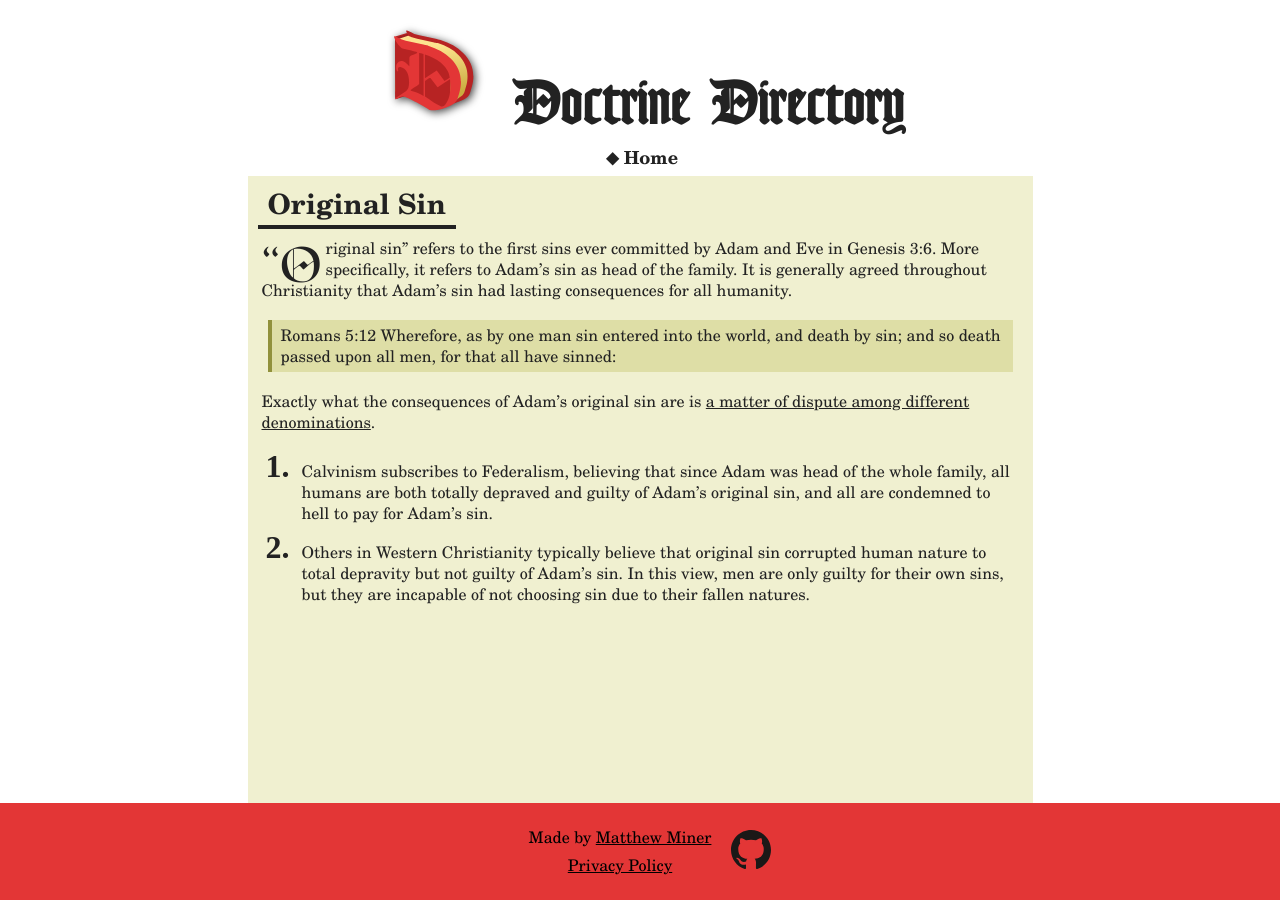
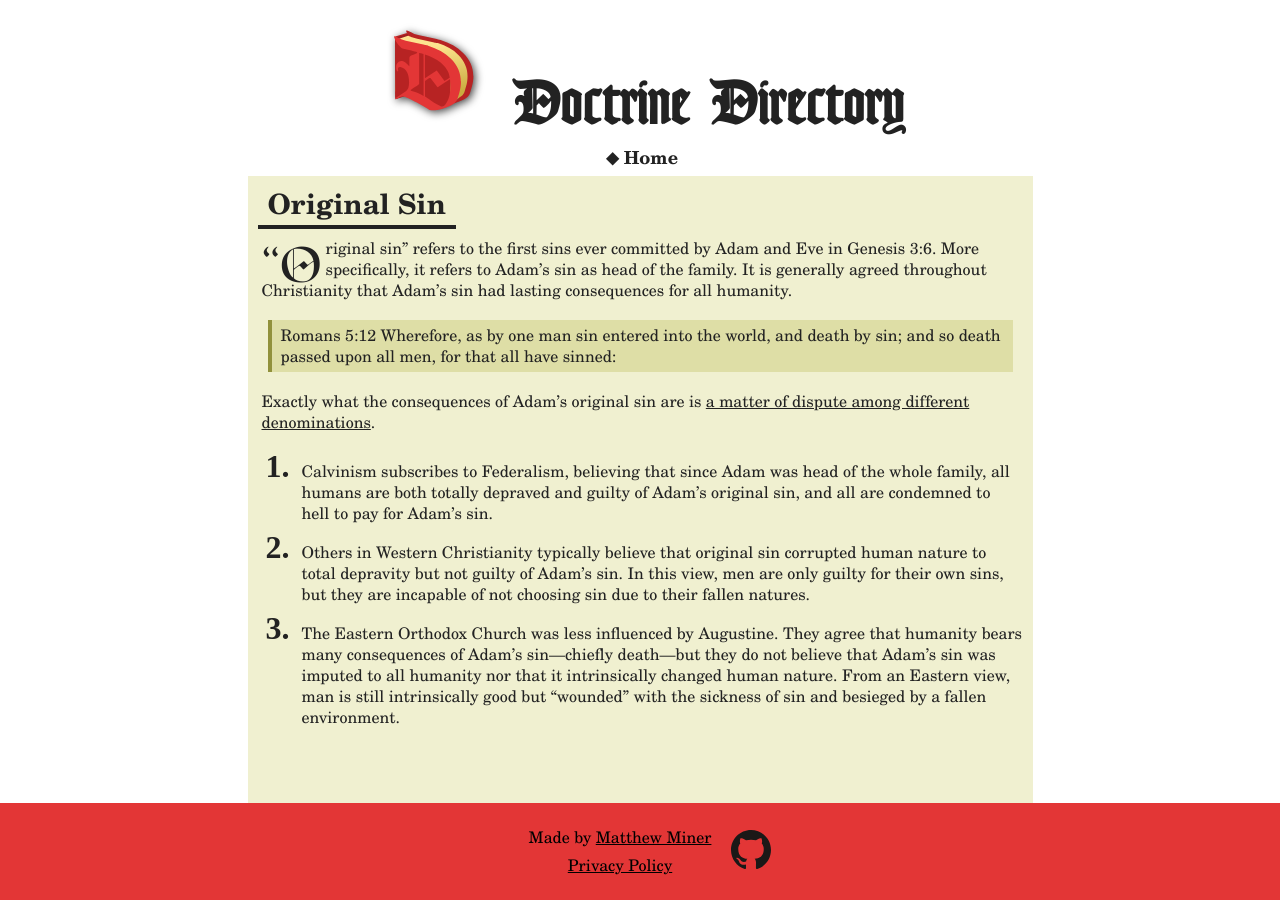
Before and after one commit to mminer237/doctrine-directory, a Jekyll site: the page built from _doctrines/original-sin.md, in a window 1280 px wide. Built offline with Jekyll 4.4.1, drawn with Linux system fonts in a browser that asks for light colours; some web fonts are replaced.

Commit message:
Add Eastern view

```diff
--- a/_doctrines/original-sin.md
+++ b/_doctrines/original-sin.md
@@ -11,3 +11,4 @@ Exactly what the consequences of Adam's original sin are is [a matter of dispute
 
 1. Calvinism subscribes to Federalism, believing that since Adam was head of the whole family, all humans are both totally depraved and guilty of Adam's original sin, and all are condemned to hell to pay for Adam's sin.
 2. Others in Western Christianity typically believe that original sin corrupted human nature to total depravity but not guilty of Adam's sin. In this view, men are only guilty for their own sins, but they are incapable of not choosing sin due to their fallen natures.
+3. The Eastern Orthodox Church was less influenced by Augustine. They agree that humanity bears many consequences of Adam's sin—chiefly death—but they do not believe that Adam's sin was imputed to all humanity nor that it intrinsically changed human nature. From an Eastern view, man is still intrinsically good but "wounded" with the sickness of sin and besieged by a fallen environment.
```
